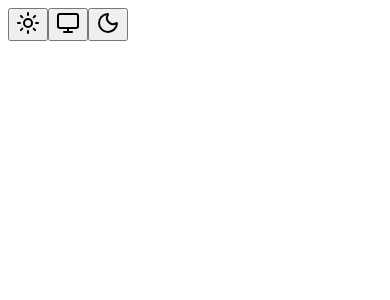
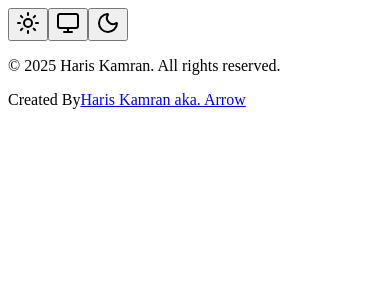
Before and after one commit to hariskamran/seatmap-assessment, a Next.js app: page /HomePage in a window 390 px wide. Shown: the top 300 px of the page. Built offline with nearby package versions, Linux system fonts and the light colour scheme.

Commit message:
Add `Footer` component and integrate into `HomePage`.
- Introduced `Footer` component with responsive design.
- Integrated `Footer` into `HomePage` with spacing adjustment.

```diff
--- /dev/null
+++ b/src/components/footer/Footer.tsx
@@ -0,0 +1,30 @@
+import React, { ReactElement } from 'react';
+
+import Link from 'next/link';
+
+import { cn } from '@/shadcn/lib/utils';
+
+function Footer({ className }: { className?: string }): ReactElement {
+  return (
+    <footer className={cn('border-t bg-background', className)}>
+      <div className="mx-auto flex max-w-7xl flex-col items-center justify-between gap-4 px-4 py-6 sm:flex-row sm:px-6">
+        <p className="text-sm text-muted-foreground">
+          &copy; {new Date().getFullYear()} Haris Kamran. All rights reserved.
+        </p>
+        <div className="flex items-center gap-1 text-sm text-muted-foreground">
+          <span>Created By</span>
+          <Link
+            className="font-medium text-primary underline-offset-4 hover:underline"
+            href="https://hariskamran.dev"
+            target="_blank"
+            rel="noreferrer"
+          >
+            Haris Kamran aka. Arrow
+          </Link>
+        </div>
+      </div>
+    </footer>
+  );
+}
+
+export default Footer;
--- a/src/pages/HomePage.tsx
+++ b/src/pages/HomePage.tsx
@@ -5,6 +5,7 @@ import React, { ReactElement } from 'react';
 import { TriangleAlert } from 'lucide-react';
 import { motion } from 'motion/react';
 
+import Footer from '@/components/footer/Footer';
 import Header from '@/components/header/Header';
 import SeatingMap from '@/components/seatmap/SeatingMap';
 import HomePageSkeleton from '@/components/skeleton/HomePageSkeleton';
@@ -37,6 +38,7 @@ function HomePage(): ReactElement {
     >
       <Header />
       <SeatingMap />
+      <Footer className="mt-12" />
     </motion.div>
   );
 }
```
